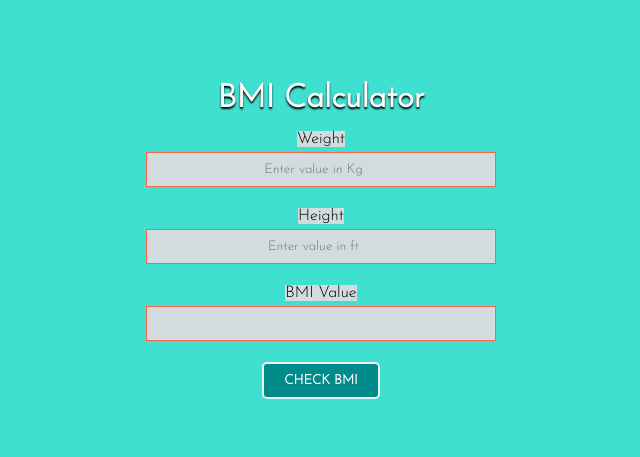
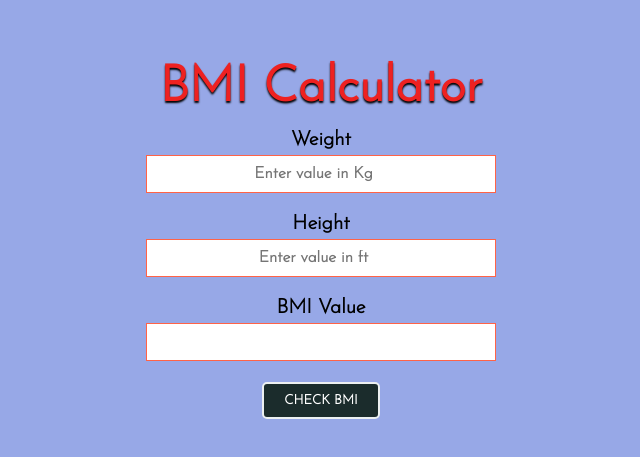
Before and after one commit to aadil124/BMI_Calculator, a plain HTML site: page index.html in a window 1280 px wide. Shown: the part 151-608 px from the top of the page, without its empty margins (319-959 px from the left). Drawn offline with Linux system fonts and the light colour scheme.

Commit message:
updated css

```diff
--- a/bmi.css
+++ b/bmi.css
@@ -3,7 +3,6 @@
   margin: 0px;
   padding: 0px;
   box-sizing: border-box;
-  background-color: #d2dbdd;
   font-family: "Josefin Sans", -apple-system, BlinkMacSystemFont, "Segoe UI",
     Roboto, Oxygen, Ubuntu, Cantarell, "Open Sans", "Helvetica Neue", sans-serif;
 }
@@ -11,7 +10,7 @@
 button {
   padding: 10px 20px;
   color: white;
-  background-color:darkcyan;
+  background-color:rgb(27, 44, 44);
   border: 2px solid #ecf0f1;
   outline: none;
   border-radius: 5px;
@@ -19,10 +18,10 @@ button {
   cursor: pointer;
   font-weight: 600;
 }
-div {
+.bmi_box {
   width: 100%;
   height: 100vh;
-  background: turquoise;
+  background: rgb(151, 168, 231);
   display: flex;
   flex-direction: column;
   justify-content: center;
@@ -30,6 +29,9 @@ div {
 }
 
 input {
+ font-size: medium;
+ font-weight: 800;
+ color: rgb(210, 4, 114);
   width: 350px;
   padding: 10px 10px;
   border: 1px solid tomato;
@@ -38,7 +40,17 @@ input {
 }
 
 h1 {
-  color: snow;
+  font-size: 50px;
+  color: rgb(238, 33, 33);
   background: transparent;
   text-shadow: 0 2px 2px black;
 }
+label{
+ font-size: 20px;
+ font-weight: bolder;
+}
+.show_result{
+ font-size: 30px;
+ font-weight: 700;
+ color: rgb(61, 2, 133);
+}
```
